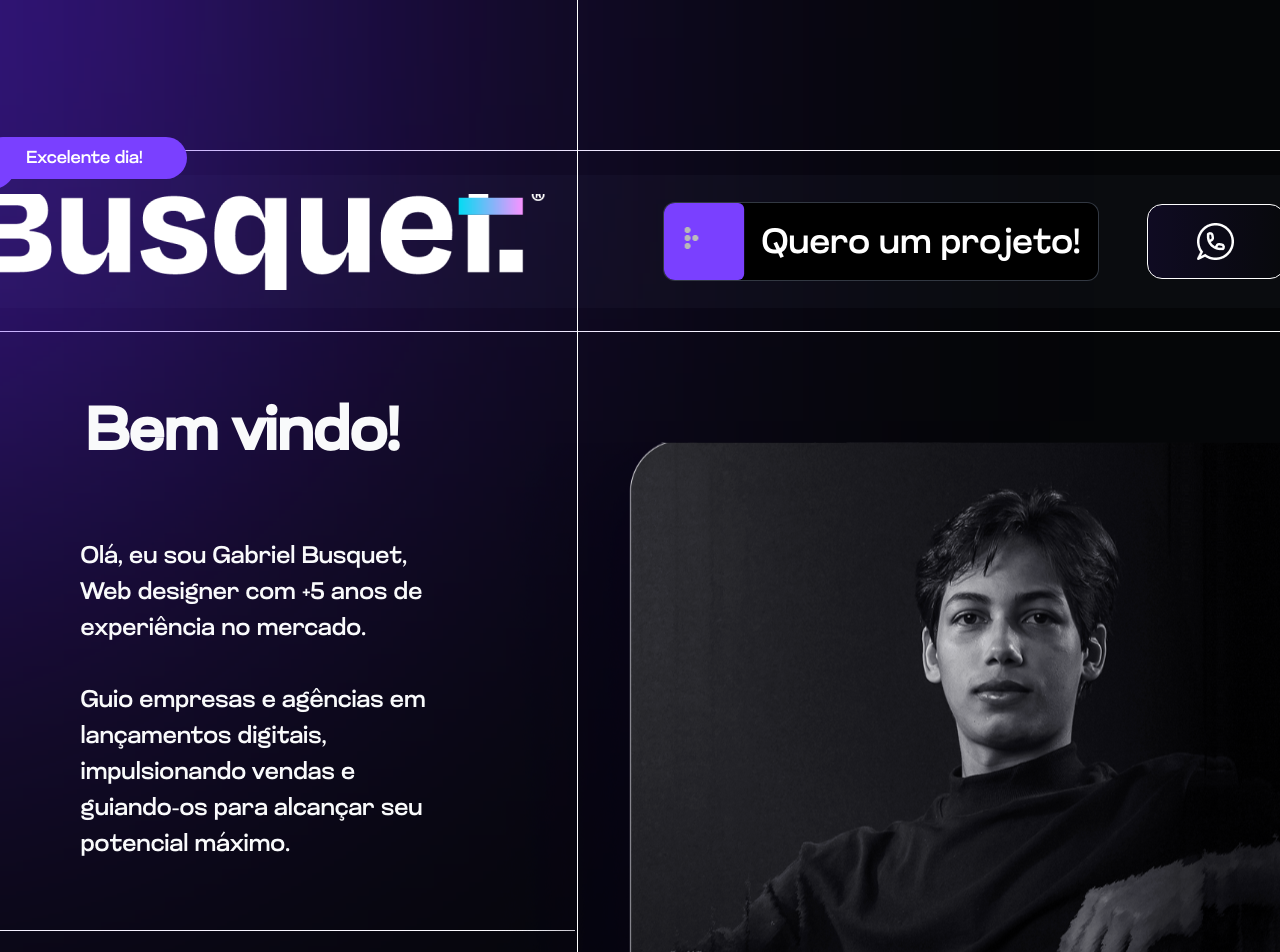
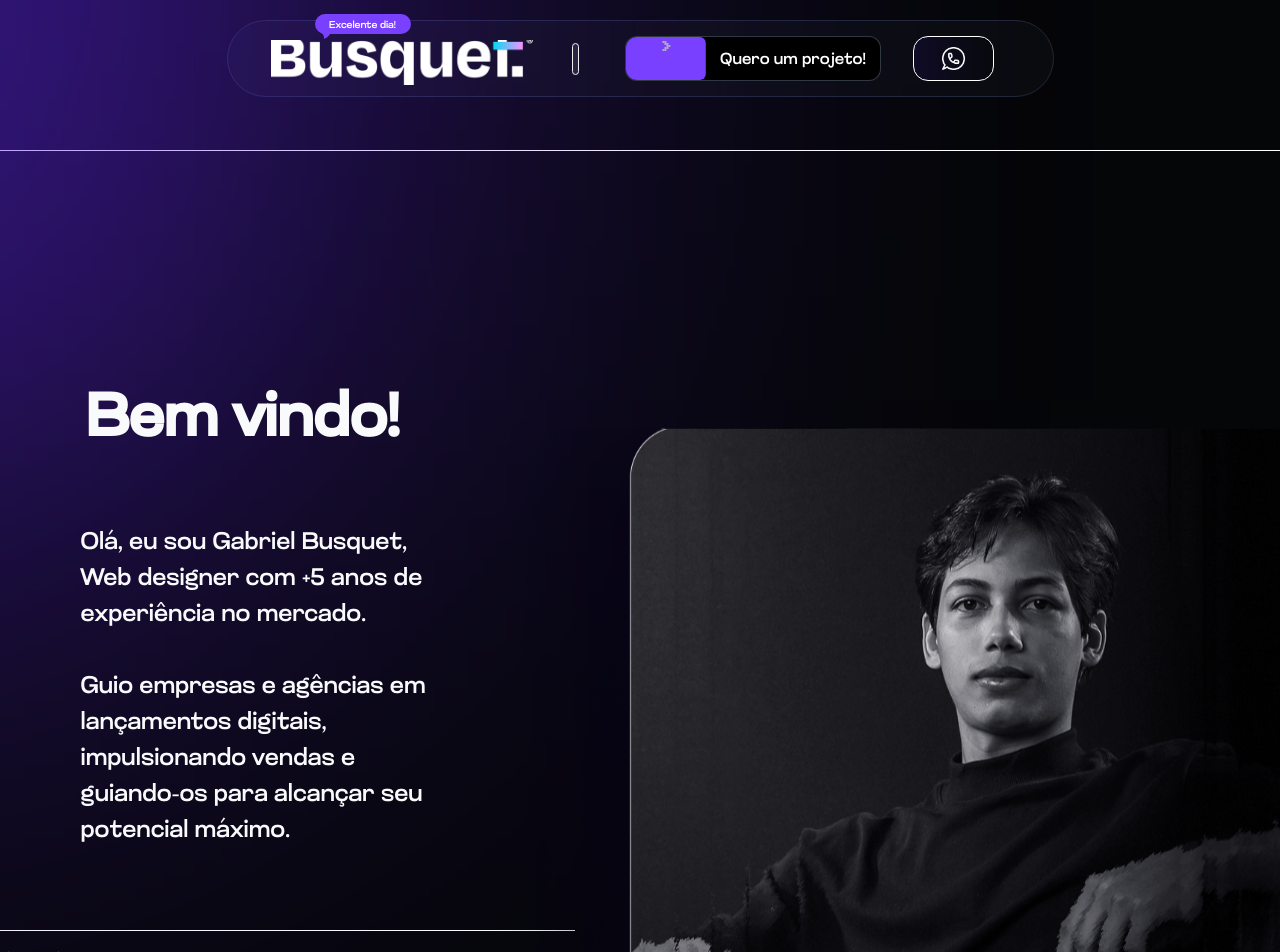
Before and after one commit to raphaelbusquet/gabSite, a Next.js app: page / in a window 1280 px wide. Shown: the top 952 px of the page. Built offline with nearby package versions, Linux system fonts and the light colour scheme.

Commit message:
header alter

```diff
--- a/src/app/globals.css
+++ b/src/app/globals.css
@@ -47,7 +47,7 @@
   content: '';
   position: absolute;
   display: block;
-  height: 3464px;
+  height: 2716px;
   width: 1px;
   background-color: #fff;
   top: 0;
@@ -58,15 +58,14 @@
   content: '';
   position: absolute;
   display: block;
-  height: 3464px;
+  height: 2716px;
   width: 1px;
   background-color: #fff;
-  top: 25px;
   left: 1463px;
   z-index: 10;
 }
 
-.line3::after{
+/* .line3::after{
   content: '';
   position: absolute;
   display: block;
@@ -76,7 +75,7 @@
   top: 0;
   left: 668px;
   z-index: 10;
-}
+} */
 
 .line4::after{
   content: '';
@@ -90,15 +89,14 @@
   z-index: 0;
 }
 
-.line5::after{
+.line5 {
   content: '';
   position: absolute;
   display: block;
   height: 1px;
-  width: 2058px;
+  width: 666px;
   background-color: #fff;
-  top: 331px;
-  left: -301px;
+  top: 930px;
   z-index: 0;
 }
 
@@ -109,7 +107,7 @@
   height: 1px;
   width: 666px;
   background-color: #fff;
-  top: 930px;
+  top: 1204px;
   z-index: 0;
 }
 
@@ -118,21 +116,18 @@
   position: absolute;
   display: block;
   height: 1px;
-  width: 666px;
-  background-color: #fff;
-  top: 1204px;
-  z-index: 0;
-}
-
-.line8 {
-  content: '';
-  position: absolute;
-  display: block;
-  height: 1px;
   width: 1463px;
   background-color: #fff;
   top: 1359px;
   z-index: 0;
+}
+
+.logoSeparator {
+  width: 7px;
+  height: 32px;
+  border-radius: 50px;
+  border: 1px solid #EFEFEF;
+  background: #2A2445;
 }
 
 .whatsappHeaderButton {
@@ -147,13 +142,15 @@
 /* Botão de CTA */
 
 .cta {
+  width: 256.227px;
+  height: 44.204px;
   border-radius: 12px;
   border: 1px solid #48515eb3;
   background: #000;
   color: #fff;
-  font-size: 35px;
+  font-size: 16px;
   font-weight: 400;
-  line-height: 2;
+  line-height: normal;
   padding-inline: calc(.5em + 80px) .5em;
   padding-block: 0;
   padding-top: .2em;
@@ -328,31 +325,31 @@ body {
 /* Box speech header */
 
 .textBox {
+  color: #FFF;
   font-family: Glancyr;
-  text-align: center;
-  color: #FFF;
-  font-size: 17.438px;
-  font-weight: 500;
-  line-height: 18px; /* 103.226% */
-}
-
-.wrapper {
-  padding: 10px;
-  margin: 10px;
+  font-size: 10px;
+  font-style: normal;
+  font-weight: 400;
+  line-height: normal;
 }
 
 .bubble {
     position: relative;
     background: #7A40FF;
     color: white;
-    font-family: Arial;
-    font-size: 16px;
-    width: 205.53px;
-    height: 42px;
+    font-family: Glancy;
+    font-size: 10px;
+    width: 96px;
+    height: 20px;
     border-radius: 35px;
-    right: -5%;
-    top: 137px;
+    left: 406px;
+    top: 14px;
     z-index: 2;
+}
+
+.boxTextSvg {
+  width: 9px;
+  height: 8px;
 }
 
 .counter {
--- a/src/app/page.tsx
+++ b/src/app/page.tsx
@@ -12,7 +12,6 @@ export default function Home() {
         <div className="line5"></div>
         <div className="line6"></div>
         <div className="line7"></div>
-        <div className="line8"></div>
       </div>
       <div className="bubble flex justify-center items-center">
               <div className="wrapper">
--- a/src/components/Header.tsx
+++ b/src/components/Header.tsx
@@ -7,17 +7,18 @@ import { boxTextItem } from "@/assets";
 const Header = () => {
   return (
     <SectionWrapper>
-        <div className="w-full h-[181px] flex justify-center">
+        <div className="w-full flex justify-center">
           <div className="circleBlur -z-10"></div>
-          <Image src={boxTextItem} alt="box text item" className="left-[84px] top-[130px] z-50 absolute" />
-          <div className="circularHeaderWrapper -z-20 w-[1427px] h-[133px] bg-[#0A0C0F] rounded-full border-[#0A0C0F] top-[133px] absolute "></div>
-          <div className="w-[1427px] h-[133px] flex justify-around items-center mt-[133px] mb-28 top-[150px]">
+          <Image src={boxTextItem} alt="box text item" className="boxTextSvg left-[412px]  top-[11px] z-50 absolute" />
+          <div  className="circularHeaderWrapper -z-20 w-[827px] h-[77px] bg-[#0A0C0F] rounded-full border absolute "></div>
+          <div className="w-[770px] h-[77px] flex justify-around items-center mb-28">
             <div>
-              <div className="w-[668px] h-[96px] flex justify-center items-center">
+              <div className="w-[262px] h-[52px] pt-2 mr-2 flex justify-center items-center">
                 <Image src={logo} alt="logo" className="z-10" />
               </div>
             </div>
-            <div className="w-[795px] h-[181px] flex justify-center gap-12 items-center">
+            <div className="logoSeparator"></div>
+            <div className="w-[400px] h-[77px] flex justify-center gap-[32px] items-center">
                 <div>
                   <button className="cta">
                     <span>Quero um projeto!</span>
@@ -25,7 +26,7 @@ const Header = () => {
                 </div>
                 <div className="border-white border border-solid rounded-[15px] whatsappHeaderButton  hover:bg-[#9e9e9e3d]">
                   <Link href='https://www.whatsapp.com' target="_blank">
-                    <button className="flex justify-center items-center w-[136px] h-[73px]"><Image src={whatsapp} alt="whatsapp" className="w-[37px] h-[37px]" /></button>
+                    <button className="flex justify-center items-center w-[79px] h-[43px]"><Image src={whatsapp} alt="whatsapp" className="w-[23px] h-[23px]" /></button>
                   </Link>
                 </div>
               </div>
```
